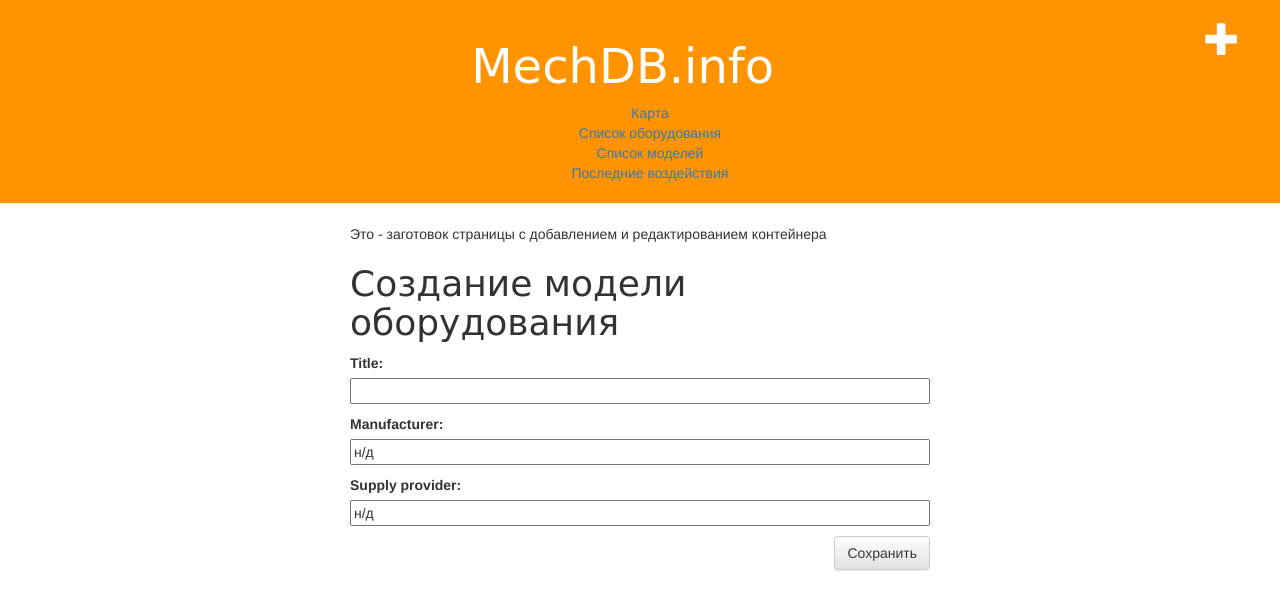
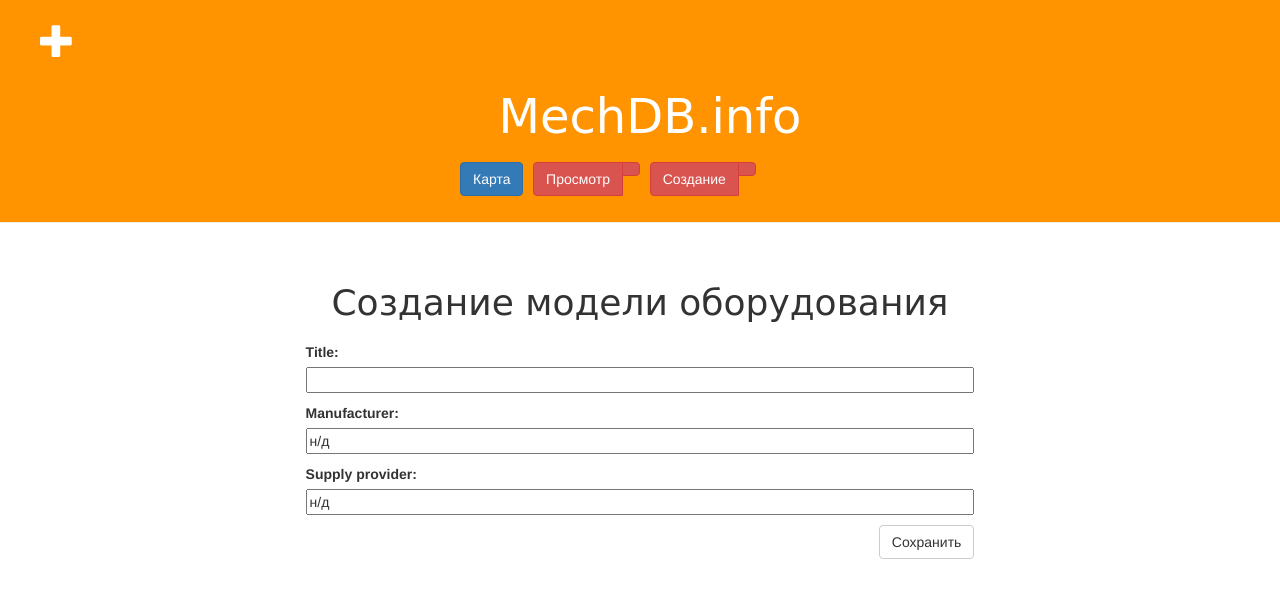
Before and after one commit to hadmiru/mechdb, a Django app: page /model/new/ in a window 1280 px wide. Shown: the top 610 px of the page. Run offline with Django 3.2, Linux system fonts and the light colour scheme; some libraries are stand-ins or nearby versions; some web fonts are replaced.

Commit message:
Добавлено меню. Небольшие изменения в дизайне шаблонов форм

```diff
--- a/mechdb_core/static/css/mechdb_core.css
+++ b/mechdb_core/static/css/mechdb_core.css
@@ -11,12 +11,12 @@
 }
 
 .content {
-    margin:0 auto;
-    width:50%
+    margin:20 auto;
+    width:70%
 }
 
-.row, .col-md-8 {
-    margin:0 auto;
+.row {
+    margin:20px auto;
     width:100%
 }
 
@@ -38,7 +38,17 @@ h1, h2, h3, h4 {
 
 .top-menu, .top-menu:hover, .top-menu:visited {
     color: #ffffff;
-    float: right;
     font-size: 26pt;
-    margin-right: 20px;
+    margin:0 auto;
+    width:380px;
 }
+
+.formsdiv {
+    margin:20px auto;
+    width: 80%;
+}
+
+.col-md-8 {
+  margin:0 auto;
+  width: 100%;
+}
--- a/mechdb_core/templates/mechdb_core/action_edit.html
+++ b/mechdb_core/templates/mechdb_core/action_edit.html
@@ -1,12 +1,12 @@
 {% extends 'mechdb_core/base.html' %}
 
 {% block content %}
-      <p>Это - заготовок страницы с добавлением и редактированием воздействия</p>
-
-      <h1>Добавление воздействия</h1>
+      <center><h1>Добавление воздействия</h1></center>
+      <div class="formsdiv">
       <form method="POST" class="post-form">{% csrf_token %}
           {{ form.as_p }}
           <button type="submit" class="save btn btn-default">Сохранить</button>
       </form>
+      </div>
 
 {% endblock %}
--- a/mechdb_core/templates/mechdb_core/base.html
+++ b/mechdb_core/templates/mechdb_core/base.html
@@ -1,30 +1,26 @@
 {% load staticfiles %}
+<!DOCTYPE html>
 
-<HTML>
+<HTML lang="ru">
   <HEAD>
-    {% include "./counters.html" %}
-    <link rel="stylesheet" href="//maxcdn.bootstrapcdn.com/bootstrap/3.2.0/css/bootstrap.min.css">
-    <link rel="stylesheet" href="//maxcdn.bootstrapcdn.com/bootstrap/3.2.0/css/bootstrap-theme.min.css">
+    <meta charset="utf-8">
+    <meta name="viewport" content="width=device-width, initial-scale=1, shrink-to-fit=no">
+    <meta http-equiv="x-ua-compatible" content="ie=edge">
+    <link rel="stylesheet" href="https://maxcdn.bootstrapcdn.com/bootstrap/4.0.0-alpha.4/css/bootstrap.min.css" integrity="2hfp1SzUoho7/TsGGGDaFdsuuDL0LX2hnUp6VkX3CUQ2K4K+xjboZdsXyp4oUHZj" crossorigin="anonymous">
     <link href="https://fonts.googleapis.com/css?family=Lobster&subset=latin,cyrillic" rel="stylesheet" type="text/css">
     <link href="https://fonts.googleapis.com/css?family=Bowlby+One+SC" rel="stylesheet">
     <link rel="stylesheet" href="{% static 'css/mechdb_core.css' %}">
 
+    {% include "./counters.html" %}
     <TITLE>MechDB.info - сервис учёта проведения ремонтов динамического оборудования</TITLE>
   </HEAD>
   <BODY>
-      <div class="page-header">
-          <a href="{% url 'container_new' %}" class="top-menu"><span class="glyphicon glyphicon-plus"></span></a>
-          <center><h1><a href="/">MechDB.info</a></h1></center>
+        <div class="page-header">
+            <a href="{% url 'container_new' %}" class="top-menu"><span class="glyphicon glyphicon-plus"></span></a>
+            <center><h1><a href="/">MechDB.info</a></h1></center>
+            {% include "./dropdown_menu.html" %}
+      </div>
 
-          <center>
-            <a href="/map">Карта</a><br>
-            <a href="/equipment/list">Список оборудования</a><br>
-            <a href="/model/list">Список моделей</a><br>
-            <a href="/action/all">Последние воздействия</a><br>
-          </center>
-
-
-      </div>
       <div class="content container">
           <div class="row">
               <div class="col-md-8">
@@ -33,5 +29,8 @@
               </div>
           </div>
       </div>
+      <script src="https://ajax.googleapis.com/ajax/libs/jquery/3.0.0/jquery.min.js" integrity="sha384-THPy051/pYDQGanwU6poAc/hOdQxjnOEXzbT+OuUAFqNqFjL+4IGLBgCJC3ZOShY" crossorigin="anonymous"></script>
+      <script src="https://cdnjs.cloudflare.com/ajax/libs/tether/1.2.0/js/tether.min.js" integrity="sha384-Plbmg8JY28KFelvJVai01l8WyZzrYWG825m+cZ0eDDS1f7d/js6ikvy1+X+guPIB" crossorigin="anonymous"></script>
+      <script src="https://maxcdn.bootstrapcdn.com/bootstrap/4.0.0-alpha.4/js/bootstrap.min.js" integrity="VjEeINv9OSwtWFLAtmc4JCtEJXXBub00gtSnszmspDLCtC0I4z4nqz7rEFbIZLLU" crossorigin="anonymous"></script>
   </BODY>
 </HTML>
--- a/mechdb_core/templates/mechdb_core/containers_map.html
+++ b/mechdb_core/templates/mechdb_core/containers_map.html
@@ -2,7 +2,9 @@
 
 {% block content %}
   <p><h3><center><a href="{% url 'container_new' %}">Создать новый контейнер</a></center></h3></p>
+  <div class="formsdiv">
   {% for i in containers %}
   {{ i|safe }}
   {% endfor %}
+  </div>
 {% endblock %}
--- /dev/null
+++ b/mechdb_core/templates/mechdb_core/dropdown_menu.html
@@ -0,0 +1,30 @@
+<div class="top-menu">
+
+<a class="btn btn-primary" href="{% url 'containers_map' %}" role="button">Карта</a>
+<div class="btn-group">
+  <button type="button" class="btn btn-danger">Просмотр</button>
+  <button type="button" class="btn btn-danger dropdown-toggle dropdown-toggle-split" data-toggle="dropdown" aria-haspopup="true" aria-expanded="false">
+    <span class="sr-only">Toggle Dropdown</span>
+  </button>
+  <div class="dropdown-menu">
+    <a class="dropdown-item" href="{% url 'action_list' %}">Последние ремонтные воздействия</a>
+    <div class="dropdown-divider"></div>
+    <a class="dropdown-item" href="{% url 'equipment_list' %}">Список оборудования</a>
+    <a class="dropdown-item" href="{% url 'sizename_list' %}">Список моделей оборудования</a>
+  </div>
+</div>
+
+<div class="btn-group">
+  <button type="button" class="btn btn-danger">Создание</button>
+  <button type="button" class="btn btn-danger dropdown-toggle dropdown-toggle-split" data-toggle="dropdown" aria-haspopup="true" aria-expanded="false">
+    <span class="sr-only">Toggle Dropdown</span>
+  </button>
+  <div class="dropdown-menu">
+    <a class="dropdown-item" href="{% url 'action_new' %}">Добавить рем. воздействие</a>
+    <div class="dropdown-divider"></div>
+    <a class="dropdown-item" href="{% url 'container_new' %}">Новый контейнер</a>
+    <a class="dropdown-item" href="{% url 'equipment_new' %}">Новое оборудование</a>
+    <a class="dropdown-item" href="{% url 'sizename_new' %}">Новая модель оборудования</a>
+  </div>
+</div>
+</div>
--- a/mechdb_core/templates/mechdb_core/sizename_edit.html
+++ b/mechdb_core/templates/mechdb_core/sizename_edit.html
@@ -1,12 +1,12 @@
 {% extends 'mechdb_core/base.html' %}
 
 {% block content %}
-      <p>Это - заготовок страницы с добавлением и редактированием контейнера</p>
-
-      <h1>Создание модели оборудования</h1>
+      <center><h1>Создание модели оборудования</h1></center>
+      <div class="formsdiv">
       <form method="POST" class="post-form">{% csrf_token %}
           {{ form.as_p }}
           <button type="submit" class="save btn btn-default">Сохранить</button>
       </form>
+      </div>
 
 {% endblock %}
--- a/mechdb_core/urls.py
+++ b/mechdb_core/urls.py
@@ -4,7 +4,7 @@ from . import views
 urlpatterns = [
     url(r'^$', views.index_page, name='index_page'),
     # === контейнеры ===
-    url('map/', views.containers_map, name='containes_map'),
+    url(r'^map/', views.containers_map, name='containers_map'),
     url(r'^place/(?P<pk>\d+)/$', views.container_detail, name='container_detail'),
     url(r'^place/new/$', views.container_new, name='container_new'),
     url(r'^place/(?P<pk>\d+)/edit/$', views.container_edit, name='container_edit'),
```
Also changed, not shown: mechdb_core/templates/mechdb_core/container_edit.html (+3 -4 lines), mechdb_core/templates/mechdb_core/equipment_edit.html (+3 -4 lines), 1 other file.
